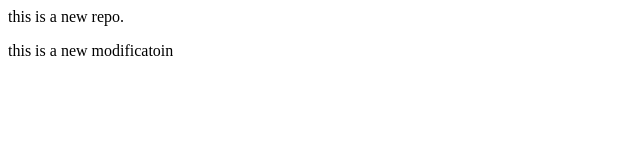
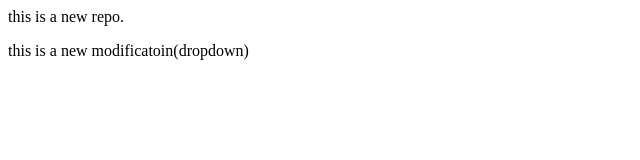
Before and after one commit to Hitesh-Kapla/localrepo, a plain HTML site: page index.html in a window 1280 px wide. Shown: the full height of the page, 0-640 px from the left. Drawn offline with Linux system fonts and the light colour scheme.

Commit message:
Add dropdown

```diff
--- a/index.html
+++ b/index.html
@@ -1,2 +1,2 @@
 <p>this is a new repo.</p>
-<p>this is a new modificatoin</p>
+<p>this is a new modificatoin(dropdown)</p>
```
